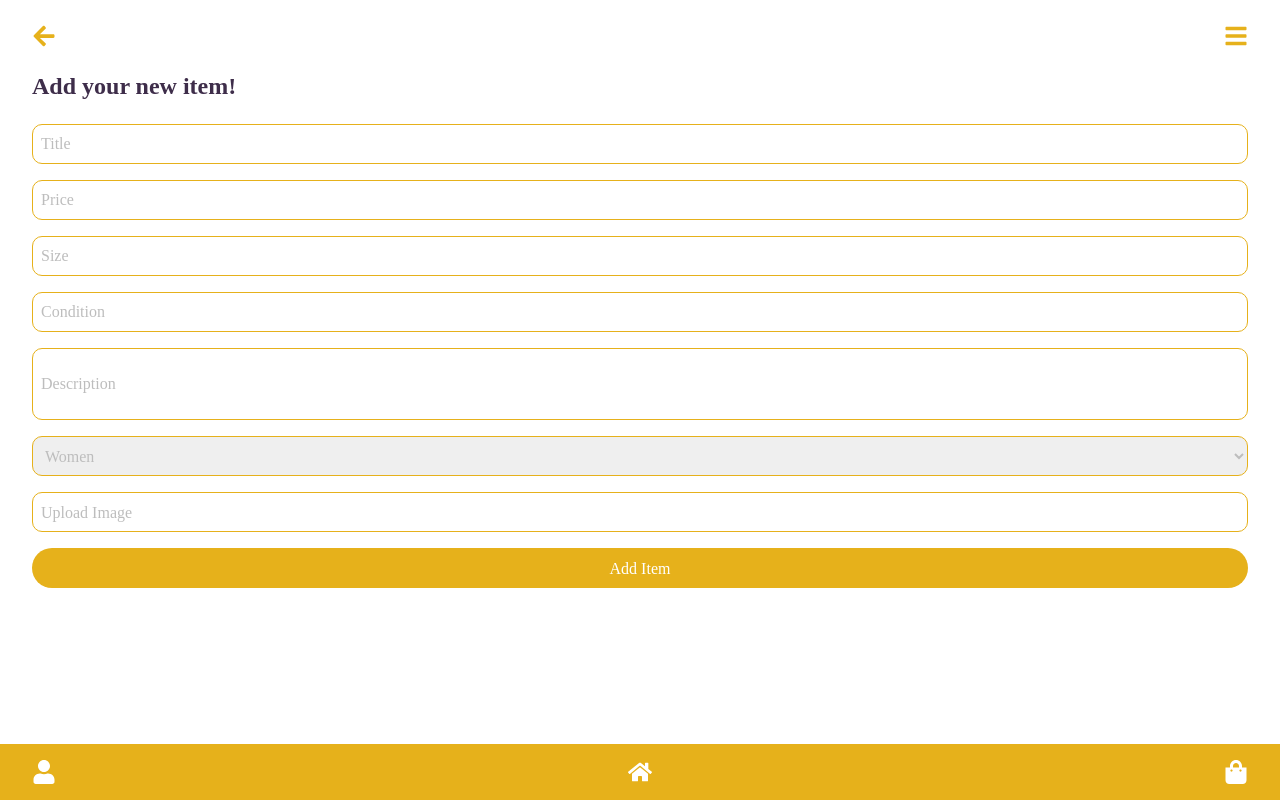
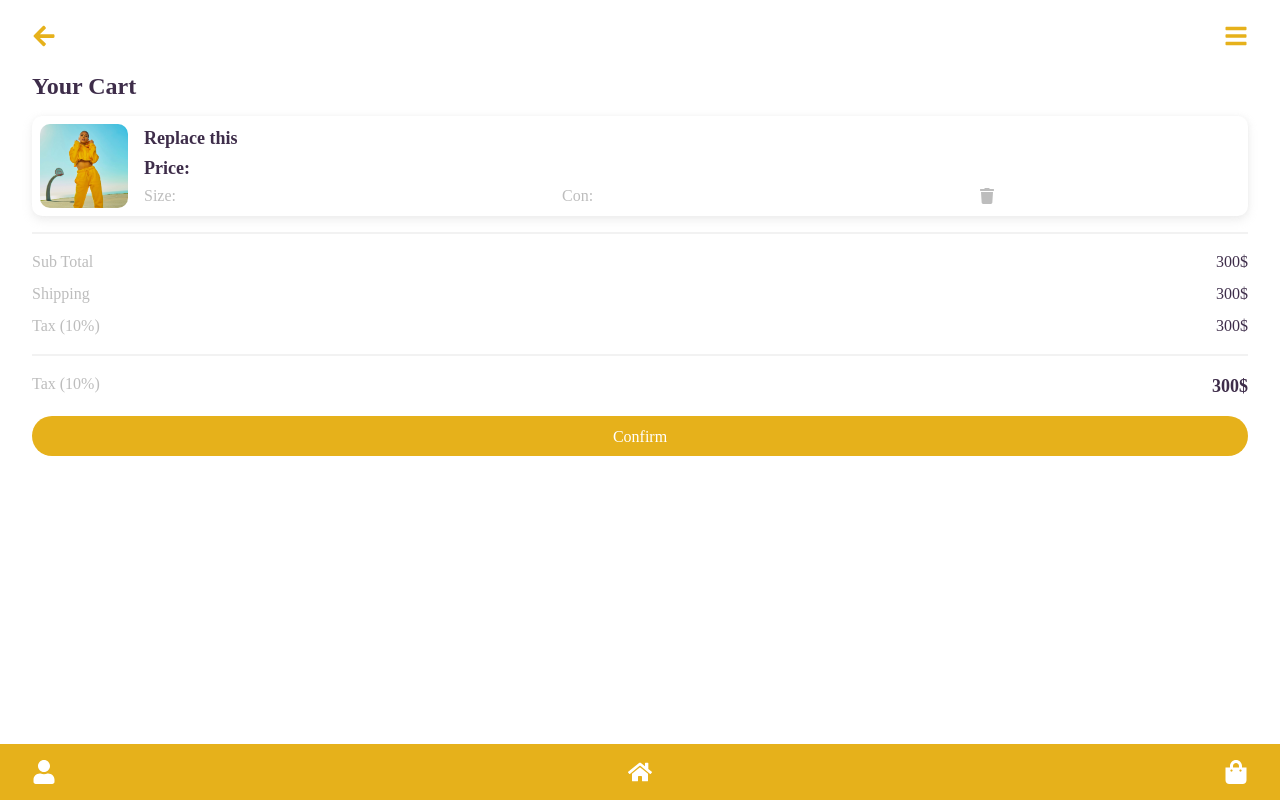
Before and after one commit to nakitanaidu/GroupSummative, a React (Create React App) app: page / in a window 1280 px wide. Built offline with nearby package versions, Linux system fonts and the light colour scheme.

Commit message:
Cart page added

```diff
--- a/src/App.css
+++ b/src/App.css
@@ -81,3 +81,11 @@ p {
   padding-bottom: 72px;
   margin: auto 32px;
 }
+
+hr {
+  height: 0px;
+  left: 32px;
+  top: 474px;
+  border: 1px solid #f2f2f2;
+  margin: 16px 0px;
+}
--- a/src/App.js
+++ b/src/App.js
@@ -7,17 +7,15 @@ import "./css/itemsdisplay.css";
 import "./css/itemdetail.css";
 import "./css/userprofile.css";
 import "./css/inputs.css";
-import UserProfile from "./components/UsersProfile";
-import DisplayItems from "./components/DisplayItems";
-import UserItemDetail from "./components/UserItemDetail";
-import Edit from "./components/Edit";
-import Add from "./components/Add";
+import "./css/cart.css";
+
+import Cart from "./components/Cart";
 
 class App extends Component {
   render() {
     return (
       <React.Fragment>
-        <Add />
+        <Cart />
       </React.Fragment>
     );
   }
--- /dev/null
+++ b/src/components/Cart.jsx
@@ -0,0 +1,65 @@
+import React, { Component } from "react";
+import TopNav from "./TopNav";
+import NavBar from "./NavBar";
+import replaceThisWithPhoto from "./images/background/women-item-02.jpg";
+import trash from "./images/trash-solid.svg";
+
+class Cart extends Component {
+  state = {};
+  render() {
+    return (
+      <React.Fragment>
+        <TopNav />
+        <div className="page">
+          <h2 className="page-tile">Your Cart</h2>
+
+          <div className="cart-item">
+            <div className="cart-item-img">
+              <img src={replaceThisWithPhoto} alt="item-img" />
+            </div>
+
+            <div className="cart-item-info">
+              <h3 className="dark">Replace this</h3>
+              <h3 className="dark">Price: </h3>
+
+              <div className="detail-delete">
+                <p className="grey">Size:</p>
+                <p className="grey">Con: </p>
+                <img src={trash} alt="trash-icon" />
+              </div>
+            </div>
+          </div>
+
+          <hr />
+
+          <div className="bill-item">
+            <p className="grey">Sub Total</p>
+            <p className="dark">300$</p>
+          </div>
+
+          <div className="bill-item">
+            <p className="grey">Shipping</p>
+            <p className="dark">300$</p>
+          </div>
+
+          <div className="bill-item">
+            <p className="grey">Tax (10%)</p>
+            <p className="dark">300$</p>
+          </div>
+
+          <hr />
+          <div className="bill-item">
+            <p className="grey">Tax (10%)</p>
+            <h3 className="dark">300$</h3>
+          </div>
+
+          <button className="btn btn-primary btn-wide">Confirm</button>
+        </div>
+
+        <NavBar />
+      </React.Fragment>
+    );
+  }
+}
+
+export default Cart;
--- /dev/null
+++ b/src/css/cart.css
@@ -0,0 +1,50 @@
+.cart-item {
+  width: 100%;
+  height: 100px;
+  box-shadow: 0px 4px 10px rgba(196, 196, 196, 0.3),
+    1px -1px 4px rgba(196, 196, 196, 0.1);
+  border-radius: 10px;
+
+  display: flex;
+}
+
+.cart-item-img {
+  width: 88px;
+  height: 84px;
+  overflow: hidden;
+  border-radius: 10px;
+  margin: 8px;
+}
+
+.cart-item-img img {
+  max-width: 100%;
+  min-height: 100%;
+  object-fit: cover;
+}
+
+.cart-item-info {
+  display: flex;
+  flex-direction: column;
+  justify-content: space-between;
+  margin: 8px;
+  width: 70%;
+  padding-right: 8px;
+}
+
+.detail-delete {
+  width: 100%;
+  display: flex;
+  justify-content: space-between;
+}
+
+.detail-delete img {
+  width: 16px;
+  height: 16px;
+  align-self: center;
+}
+
+.bill-item {
+  display: flex;
+  justify-content: space-between;
+  margin-bottom: 8px;
+}
--- a/src/css/inputs.css
+++ b/src/css/inputs.css
@@ -8,13 +8,12 @@
   margin: 8px 0px;
   padding-left: 8px;
   font-family: Maven Pro;
-
-  font-family: Maven Pro !important;
   font-style: normal;
   font-weight: normal;
   font-size: 16px !important;
   line-height: 24px !important;
   color: #bdbdbd;
+  background-color: whites;
 }
 
 .option-style {
```
Also changed, not shown: src/components/images/trash-solid.svg (added).
